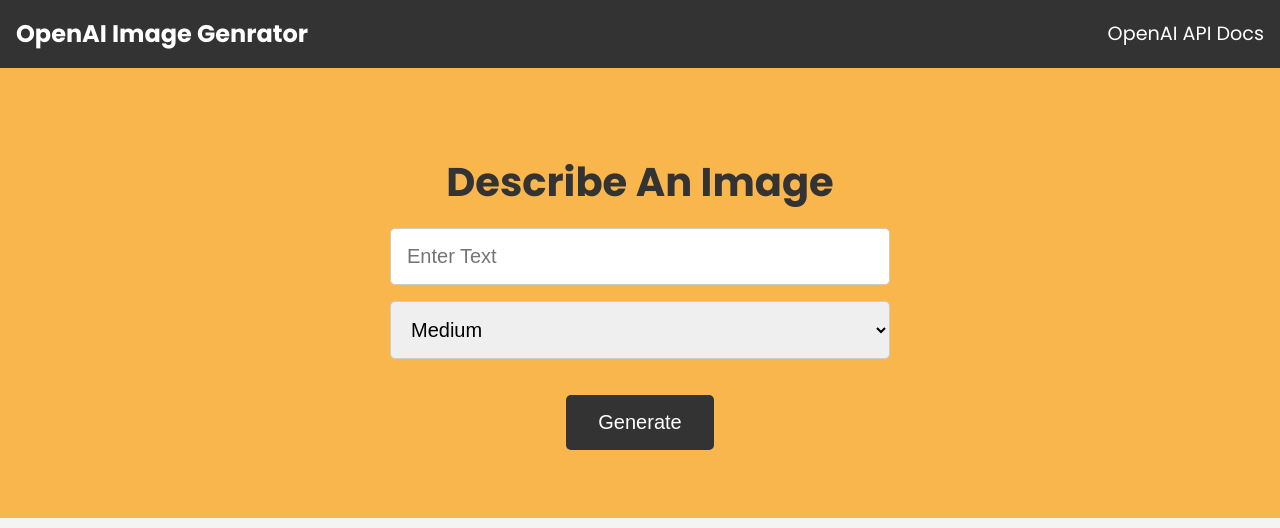
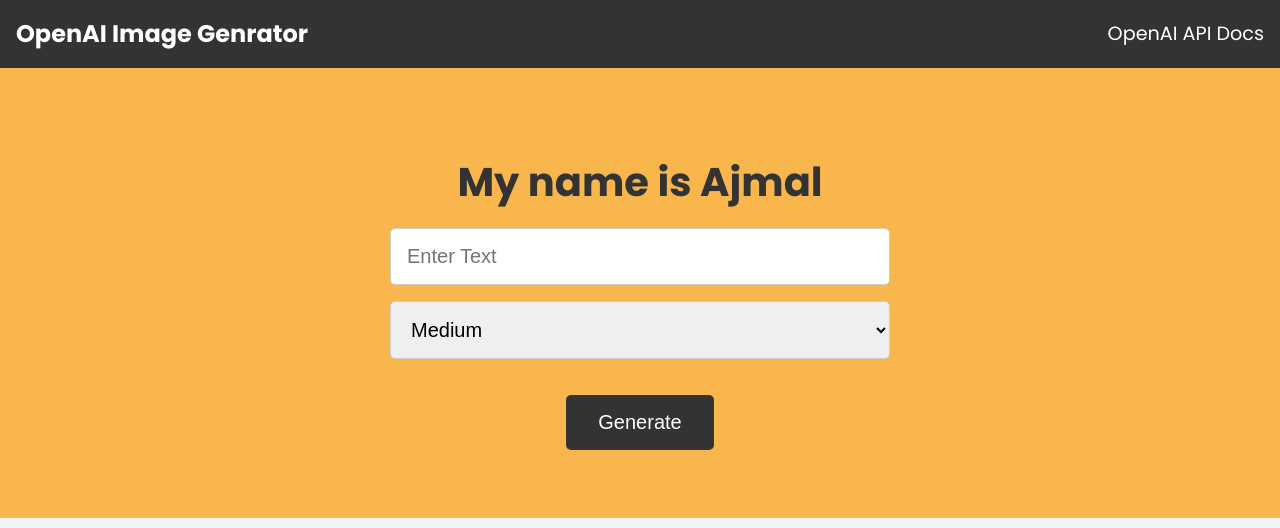
Before and after one commit to Ajmal-MP/JenkinsCI-ArgoCD, a website: page public/index.html in a window 1280 px wide. Drawn offline with Linux system fonts and the light colour scheme.

Commit message:
testing argocd autosync working automatically

```diff
--- a/public/index.html
+++ b/public/index.html
@@ -31,7 +31,7 @@
     <main>
       <section class="showcase">
         <form id="image-form">
-          <h1>Describe An Image</h1>
+          <h1>My name is Ajmal</h1>
           <div class="form-control">
             <input type="text" id="prompt" placeholder="Enter Text" />
           </div>
```
